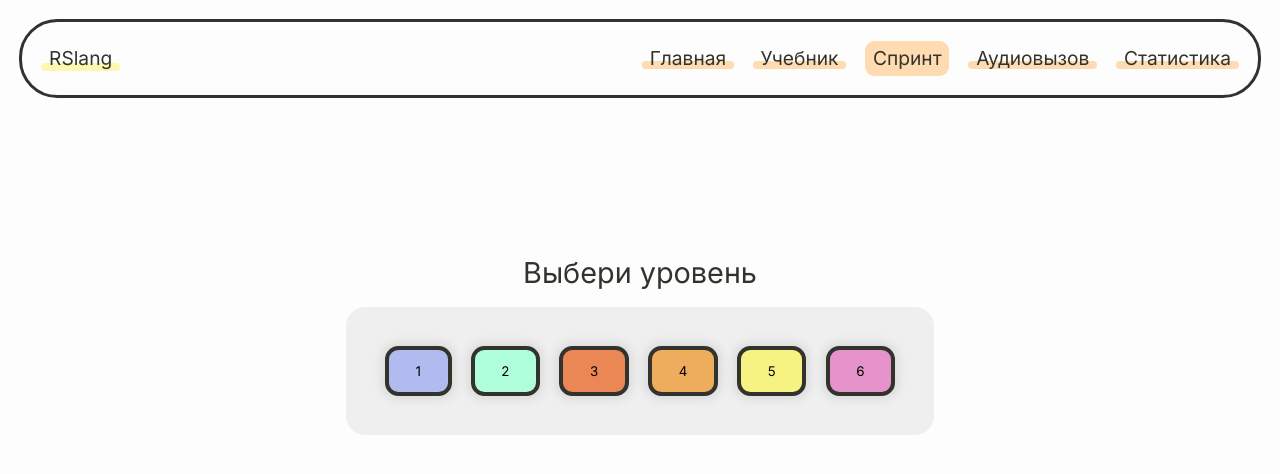
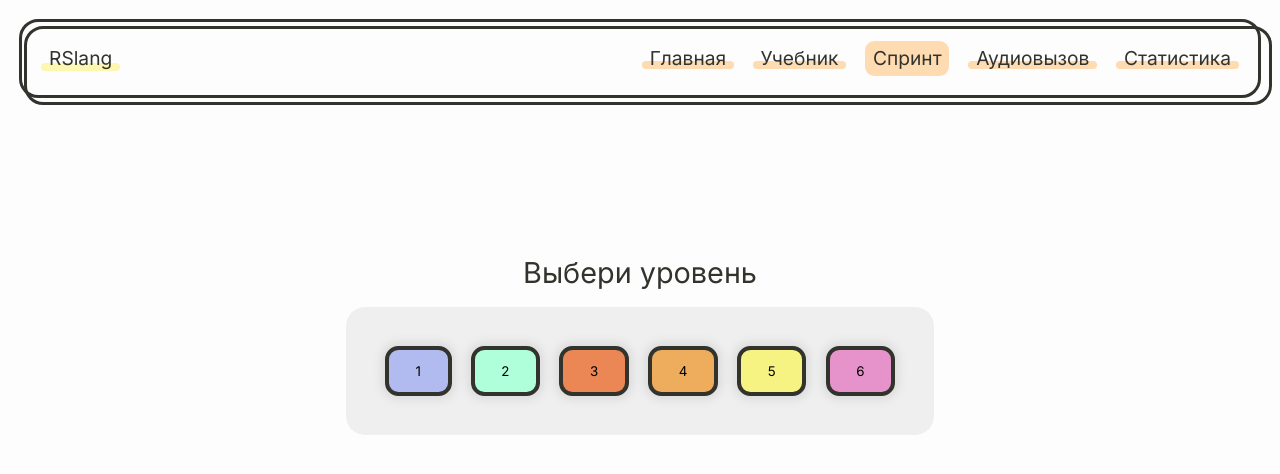
Before and after one commit to max-makk/rslang, a React (Create React App) app: page /sprint in a window 1280 px wide. Shown: the top 474 px of the page. Built offline with nearby package versions, Linux system fonts and the light colour scheme.

Commit message:
feat: change header style

```diff
--- a/src/components/Header/Header.module.css
+++ b/src/components/Header/Header.module.css
@@ -2,11 +2,23 @@
   display: flex;
   align-items: center;
   border: 3px solid var(--black);
-  border-radius: 2em;
+  border-radius: 1em;
   padding: 1em;
   flex-wrap: wrap;
   justify-content: space-between;
   column-gap: 0.8rem;
+  position: relative;
+}
+
+.header::before {
+  content: '';
+  position: absolute;
+  width: 101%;
+  height: 108%;
+  top: 0.2em;
+  left: 0.1em;
+  border: 3px solid var(--black);
+  border-radius: 1em;
 }
 
 .headerLink {
```
